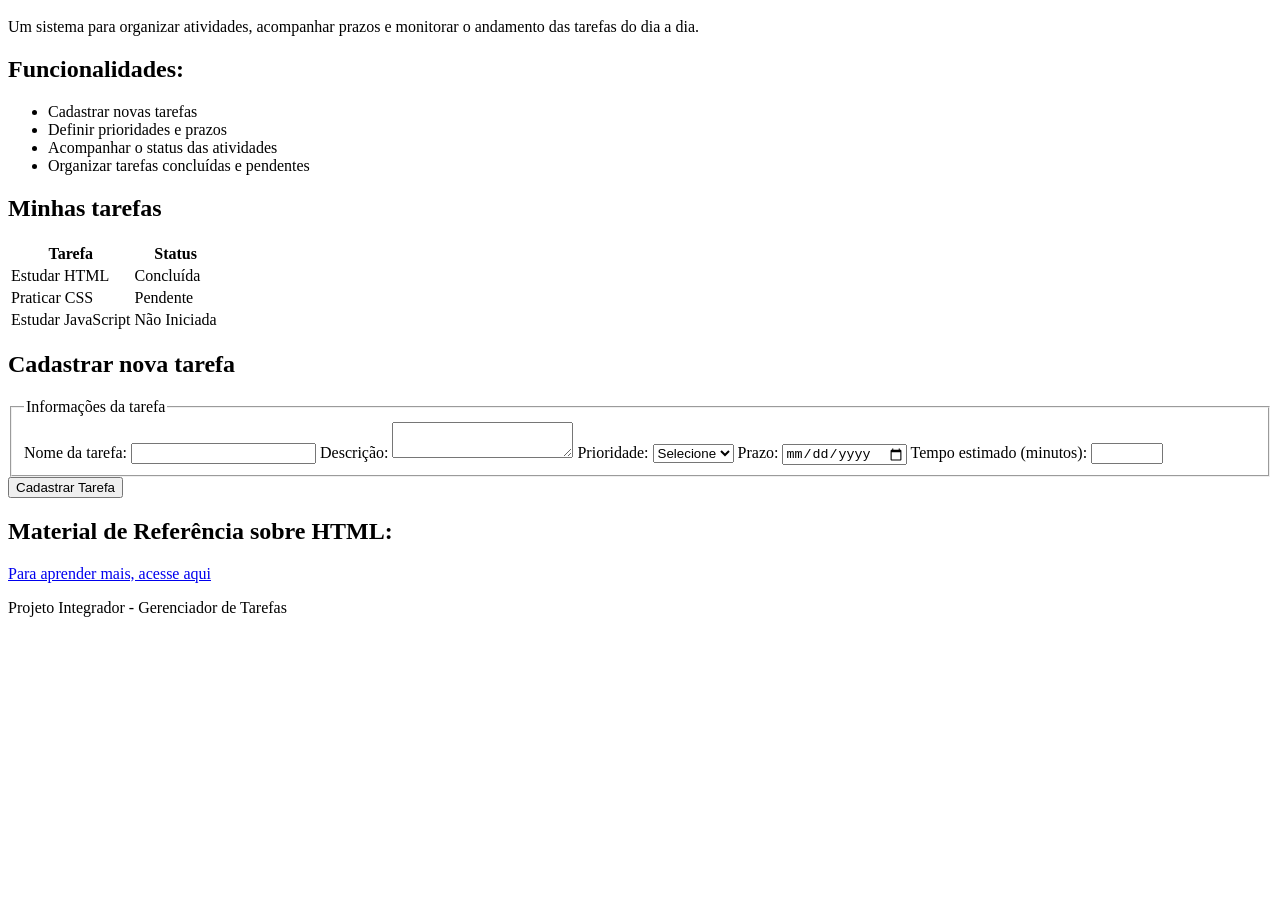
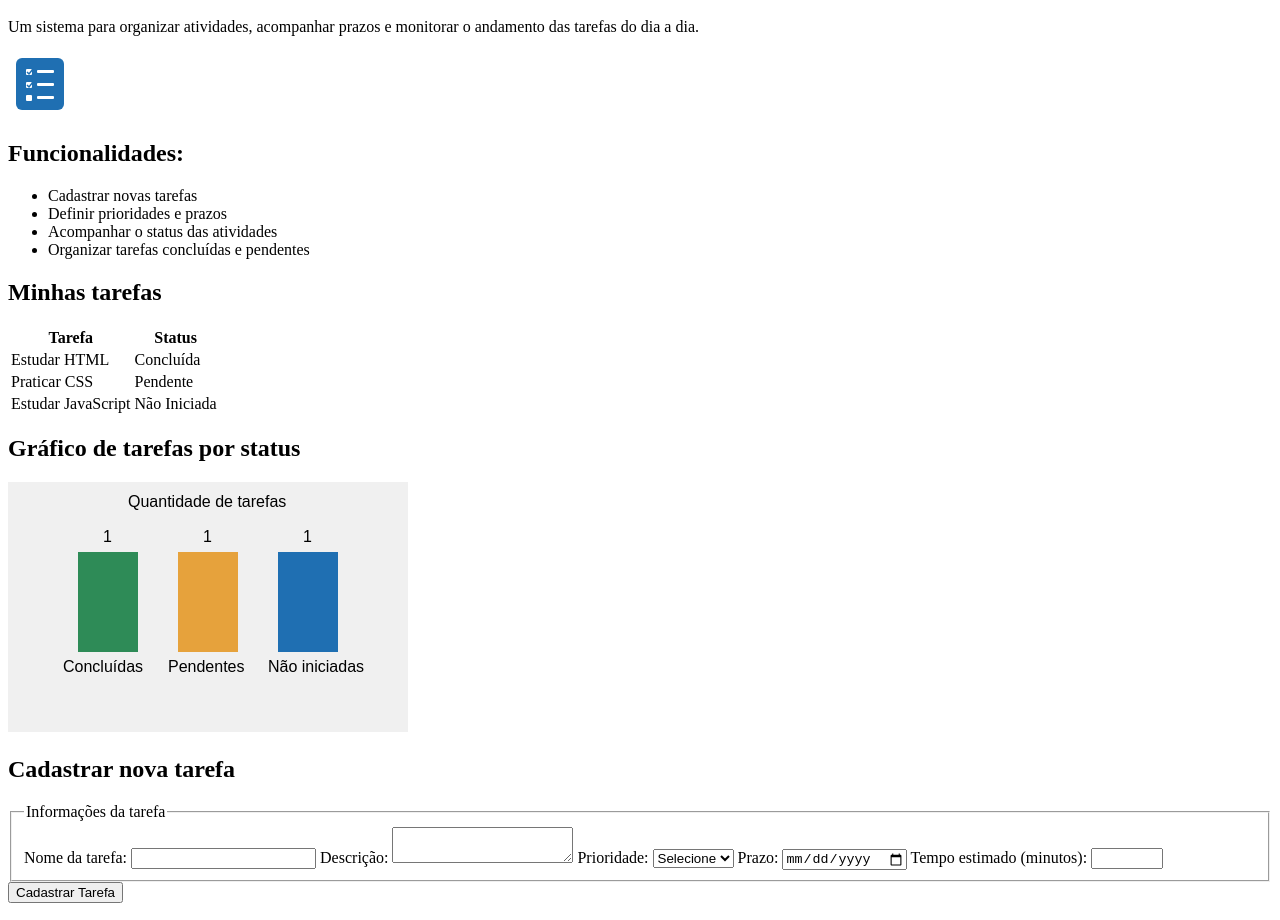
Before and after one commit to felipe234324/projeto-integrador-frontend-felipelima, a plain HTML site: page index.html in a window 1280 px wide. Shown: the part 1106-2026 px from the top of the page. Before the commit the page ends 1739 px from the top, so only its background shows below. Drawn offline with Linux system fonts and the light colour scheme.

Commit message:
feat: adiciona ícone SVG e gráfico em canvas

```diff
--- a/index.html
+++ b/index.html
@@ -1,3 +1,4 @@
+
 <!DOCTYPE html>
 <html lang="pt-BR">
 <head>
@@ -9,9 +10,29 @@
     <header>
         <h1>Gerenciador de Tarefas</h1>
         <img src="assets/images/gerenciador-logo.png" alt="Logo do Gerenciador de Tarefas">
-        <p>
-            Um sistema para organizar atividades, acompanhar prazos e monitorar o andamento das tarefas do dia a dia.
-        </p>
+
+        <p>Um sistema para organizar atividades, acompanhar prazos e monitorar o andamento das tarefas do dia a dia.</p>
+
+        <!-- Ícone SVG do Gerenciador de Tarefas -->
+        <svg
+            width="64"
+            height="64"
+            viewBox="0 0 64 64"
+            role="img"
+            aria-labelledby="titulo-icone"
+        >
+            <title id="titulo-icone">Ícone de lista de tarefas</title>
+            <rect x="8" y="6" width="48" height="52" rx="6" fill="#1F6FB2"/>
+            <rect x="18" y="17" width="6" height="6" rx="1" fill="white"/>
+            <path d="M19 20 L21 22 L25 17" stroke="#1F6FB2" stroke-width="1.5" fill="none"/>
+            <rect x="29" y="18" width="17" height="3" rx="1" fill="white"/>
+            <rect x="18" y="30" width="6" height="6" rx="1" fill="white"/>
+            <path d="M19 33 L21 35 L25 30" stroke="#1F6FB2" stroke-width="1.5" fill="none"/>
+            <rect x="29" y="31" width="17" height="3" rx="1" fill="white"/>
+            <rect x="18" y="43" width="6" height="6" rx="1" fill="white"/>
+            <rect x="29" y="44" width="17" height="3" rx="1" fill="white"/>
+        </svg>
+
     </header>
 
     <main>
@@ -51,6 +72,49 @@
                     </tr>
                 </tbody>
             </table>
+        </section>
+
+        <section>
+            <h2>Gráfico de tarefas por status</h2>
+
+            <canvas id="grafico-tarefas" width="400" height="250">
+                Gráfico de tarefas: 1 tarefa concluída, 1 tarefa pendente e 1 tarefa não iniciada.
+            </canvas>
+
+            <script>
+                const canvas = document.getElementById("grafico-tarefas");
+                const contexto = canvas.getContext("2d");
+
+                // Fundo do gráfico
+                contexto.fillStyle = "#f0f0f0";
+                contexto.fillRect(0, 0, 400, 250);
+
+                // Título do gráfico
+                contexto.fillStyle = "#000000";
+                contexto.font = "16px Arial";
+                contexto.fillText("Quantidade de tarefas", 120, 25);
+
+                // Barra de tarefas concluídas
+                contexto.fillStyle = "#2e8b57";
+                contexto.fillRect(70, 70, 60, 100);
+                contexto.fillStyle = "#000000";
+                contexto.fillText("Concluídas", 55, 190);
+                contexto.fillText("1", 95, 60);
+
+                // Barra de tarefas pendentes
+                contexto.fillStyle = "#e6a23c";
+                contexto.fillRect(170, 70, 60, 100);
+                contexto.fillStyle = "#000000";
+                contexto.fillText("Pendentes", 160, 190);
+                contexto.fillText("1", 195, 60);
+
+                // Barra de tarefas não iniciadas
+                contexto.fillStyle = "#1F6FB2";
+                contexto.fillRect(270, 70, 60, 100);
+                contexto.fillStyle = "#000000";
+                contexto.fillText("Não iniciadas", 260, 190);
+                contexto.fillText("1", 295, 60);
+            </script>
         </section>
 
         <section>
```
